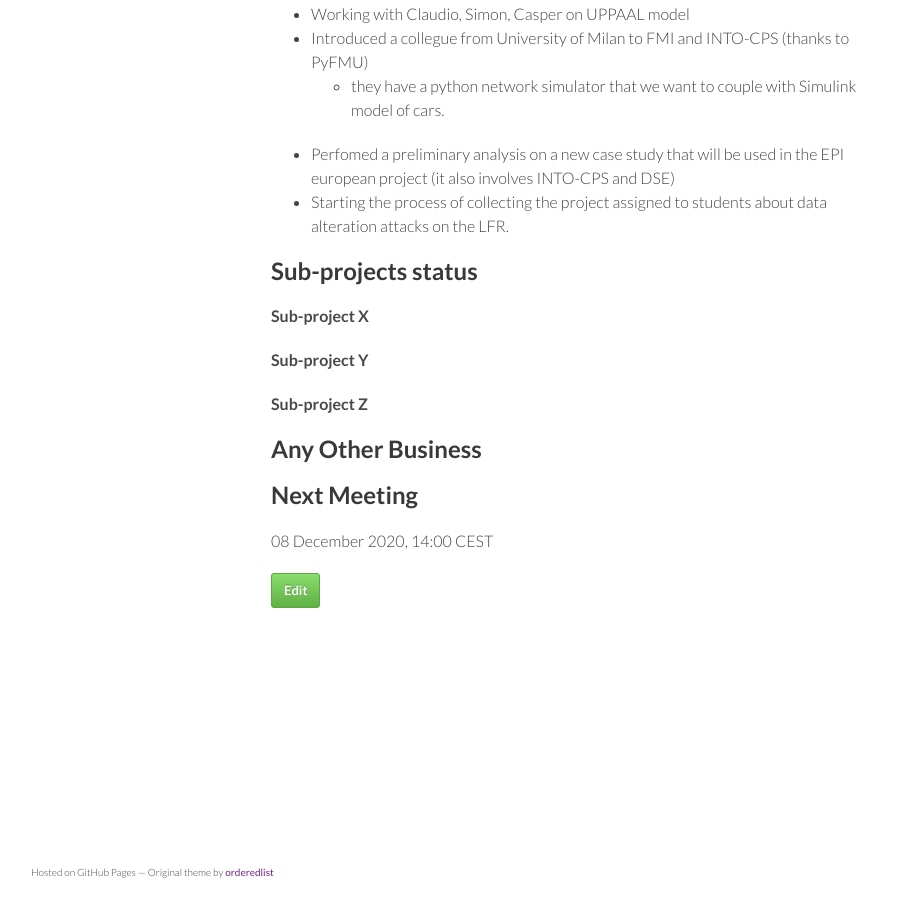
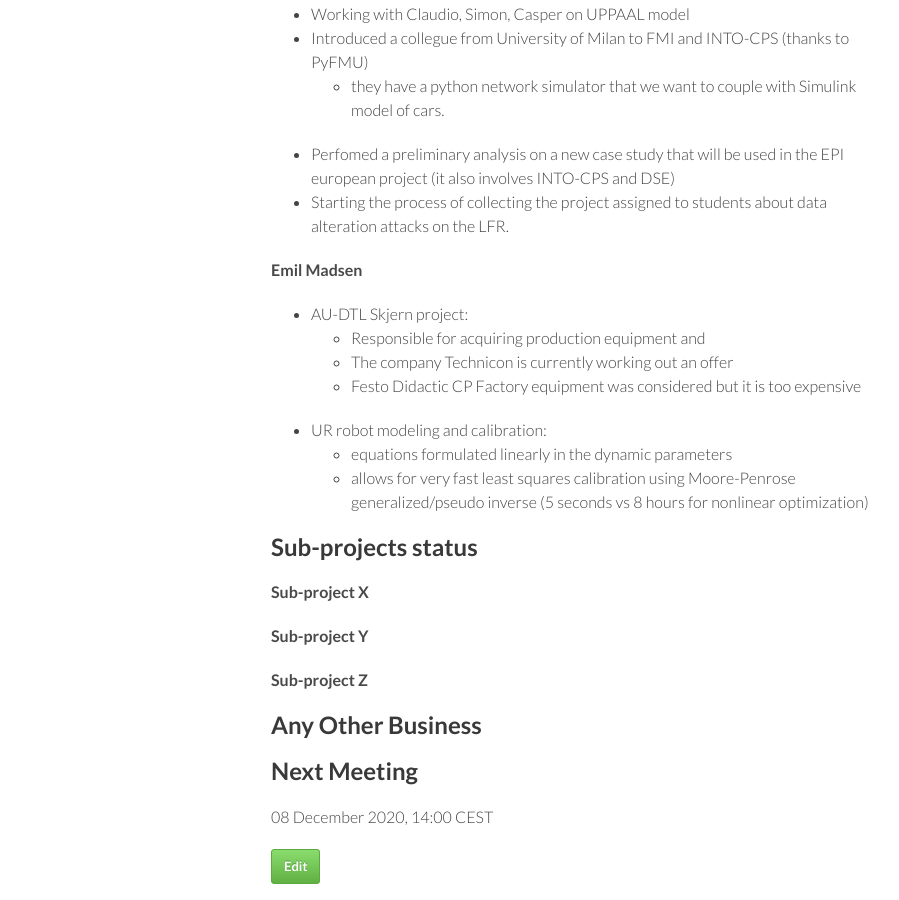
Before and after one commit to digitaltwincentre/digitaltwincentre.github.io, a Jekyll site: the page built from _biweeklies/Biweekly-29.md, in a window 1280 px wide and 900 px high, scrolled down 2770 px. Shown: the whole window, without its empty margins (179-1078 px from the left). Built offline with Jekyll 4.4.1, drawn with Linux system fonts in a browser that asks for light colours; nearby versions of some CDN libraries.

Commit message:
Update Biweekly-29.md

```diff
--- a/_biweeklies/Biweekly-29.md
+++ b/_biweeklies/Biweekly-29.md
@@ -99,6 +99,14 @@ macos = ["python3","launch.py"]
 - Perfomed a preliminary analysis on a new case study that will be used in the EPI european project (it also involves INTO-CPS and DSE)
 - Starting the process of collecting the project assigned to students about data alteration attacks on the LFR.
 
+#### Emil Madsen
+- AU-DTL Skjern project:
+  - Responsible for acquiring production equipment and
+  - The company Technicon is currently working out an offer
+  - Festo Didactic CP Factory equipment was considered but it is too expensive
+- UR robot modeling and calibration:
+  - equations formulated linearly in the dynamic parameters
+  - allows for very fast least squares calibration using Moore-Penrose generalized/pseudo inverse (5 seconds vs 8 hours for nonlinear optimization)
 
 ## Sub-projects status
 
```
